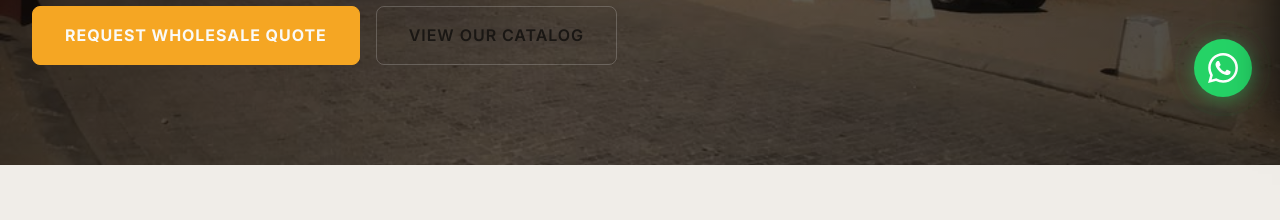
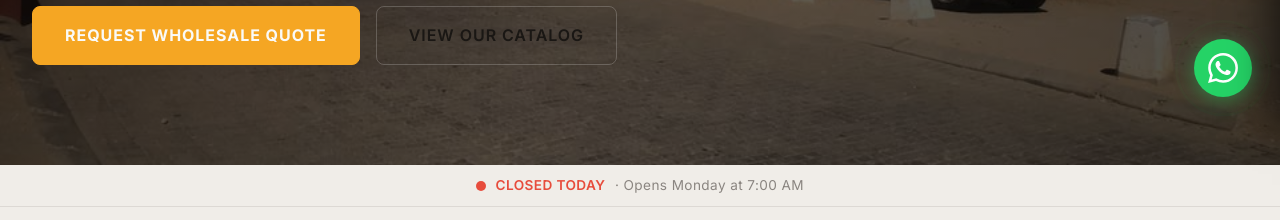
Before and after one commit to james10902/Porky-s-Meat-Market, a website: page index.html in a window 1280 px wide. Shown: the part 675-895 px from the top of the page. Drawn offline with Linux system fonts and the light colour scheme; no server answers.

Commit message:
Fix footer contact links styling; add market open/closed status bar to homepage

```diff
--- a/css/footer.css
+++ b/css/footer.css
@@ -167,12 +167,12 @@ footer {
 }
 
 .footer-contact-text a {
-  color: #888;
+  color: var(--color-amber);
   text-decoration: none;
   transition: color 0.2s ease;
 }
 
-.footer-contact-text a:hover { color: #ddd; }
+.footer-contact-text a:hover { color: #FFD166; text-decoration: underline; }
 
 /* ── Branches row ── */
 .footer-branches {
--- a/css/pages/home.css
+++ b/css/pages/home.css
@@ -583,3 +583,42 @@
   .track-order-actions { width: 100%; flex-direction: column; }
   .track-order-actions .btn { width: 100%; text-align: center; }
 }
+
+/* ── Market Status Bar ── */
+.market-status-bar {
+  display: flex;
+  align-items: center;
+  justify-content: center;
+  gap: 0.6rem;
+  padding: 0.6rem 1.5rem;
+  font-size: 0.85rem;
+  font-weight: 600;
+  letter-spacing: 0.03em;
+  border-bottom: 1px solid var(--color-border);
+  background: var(--color-dark-gray);
+}
+
+.market-status-dot {
+  width: 10px;
+  height: 10px;
+  border-radius: 50%;
+  flex-shrink: 0;
+  animation: pulse-dot 2s infinite;
+}
+
+.market-status-dot.open  { background: #27AE60; box-shadow: 0 0 0 0 rgba(39,174,96,0.4); }
+.market-status-dot.closed { background: #E74C3C; box-shadow: 0 0 0 0 rgba(231,76,60,0.4); animation: none; }
+
+@keyframes pulse-dot {
+  0%   { box-shadow: 0 0 0 0 rgba(39,174,96,0.5); }
+  70%  { box-shadow: 0 0 0 7px rgba(39,174,96,0); }
+  100% { box-shadow: 0 0 0 0 rgba(39,174,96,0); }
+}
+
+.market-status-text.open  { color: #27AE60; }
+.market-status-text.closed { color: #E74C3C; }
+
+.market-status-hours {
+  color: var(--color-text-muted);
+  font-weight: 400;
+}
--- a/index.html
+++ b/index.html
@@ -73,6 +73,13 @@
       </div>
     </div>
   </section>
+
+  <!-- Market Status Bar -->
+  <div id="market-status-bar" class="market-status-bar">
+    <span id="market-status-dot" class="market-status-dot"></span>
+    <span id="market-status-text" class="market-status-text"></span>
+    <span id="market-status-hours" class="market-status-hours"></span>
+  </div>
 
   <!-- Trust Features Section -->
   <section class="features-section">
--- a/js/modules/home.js
+++ b/js/modules/home.js
@@ -165,3 +165,89 @@ if (document.readyState === 'loading') {
 if (typeof module !== 'undefined' && module.exports) {
   module.exports = Home;
 }
+
+/* ── Market Status Widget ── */
+const MarketStatus = {
+  // Hours in Namibia/Windhoek time (UTC+2)
+  schedule: {
+    1: { open: '07:00', close: '15:30' }, // Mon
+    2: { open: '07:00', close: '15:30' }, // Tue
+    3: { open: '07:00', close: '15:30' }, // Wed
+    4: { open: '07:00', close: '15:30' }, // Thu
+    5: { open: '07:00', close: '15:30' }, // Fri
+    6: { open: '08:00', close: '12:00' }, // Sat
+    0: null                                // Sun — closed
+  },
+
+  init: () => {
+    const bar     = document.getElementById('market-status-bar');
+    const dot     = document.getElementById('market-status-dot');
+    const text    = document.getElementById('market-status-text');
+    const hours   = document.getElementById('market-status-hours');
+    if (!bar) return;
+
+    const update = () => {
+      // Get current Windhoek time (UTC+2)
+      const now     = new Date();
+      const utc     = now.getTime() + now.getTimezoneOffset() * 60000;
+      const wdh     = new Date(utc + 2 * 3600000);
+      const day     = wdh.getDay();
+      const hhmm    = wdh.getHours() * 100 + wdh.getMinutes();
+      const today   = MarketStatus.schedule[day];
+
+      if (!today) {
+        // Sunday
+        dot.className   = 'market-status-dot closed';
+        text.className  = 'market-status-text closed';
+        text.textContent = 'CLOSED TODAY';
+        hours.textContent = '· Opens Monday at 7:00 AM';
+        return;
+      }
+
+      const openNum  = parseInt(today.open.replace(':', ''), 10);
+      const closeNum = parseInt(today.close.replace(':', ''), 10);
+      const isOpen   = hhmm >= openNum && hhmm < closeNum;
+
+      if (isOpen) {
+        dot.className   = 'market-status-dot open';
+        text.className  = 'market-status-text open';
+        text.textContent = 'OPEN NOW';
+        hours.textContent = '· Closes at ' + MarketStatus._fmt(today.close);
+      } else if (hhmm < openNum) {
+        dot.className   = 'market-status-dot closed';
+        text.className  = 'market-status-text closed';
+        text.textContent = 'CLOSED';
+        hours.textContent = '· Opens today at ' + MarketStatus._fmt(today.open);
+      } else {
+        dot.className   = 'market-status-dot closed';
+        text.className  = 'market-status-text closed';
+        text.textContent = 'CLOSED';
+        const nextDay = MarketStatus._nextOpenDay(day);
+        hours.textContent = '· ' + nextDay;
+      }
+    };
+
+    update();
+    setInterval(update, 60000); // refresh every minute
+  },
+
+  _fmt: (hhmm) => {
+    const [h, m] = hhmm.split(':');
+    const hr = parseInt(h, 10);
+    const ampm = hr >= 12 ? 'PM' : 'AM';
+    const hr12 = hr > 12 ? hr - 12 : hr === 0 ? 12 : hr;
+    return hr12 + ':' + m + ' ' + ampm;
+  },
+
+  _nextOpenDay: (currentDay) => {
+    const names = ['Sunday','Monday','Tuesday','Wednesday','Thursday','Friday','Saturday'];
+    for (let i = 1; i <= 7; i++) {
+      const next = (currentDay + i) % 7;
+      const s = MarketStatus.schedule[next];
+      if (s) return 'Opens ' + names[next] + ' at ' + MarketStatus._fmt(s.open);
+    }
+    return 'Reopens Monday';
+  }
+};
+
+document.addEventListener('DOMContentLoaded', () => MarketStatus.init());
```
